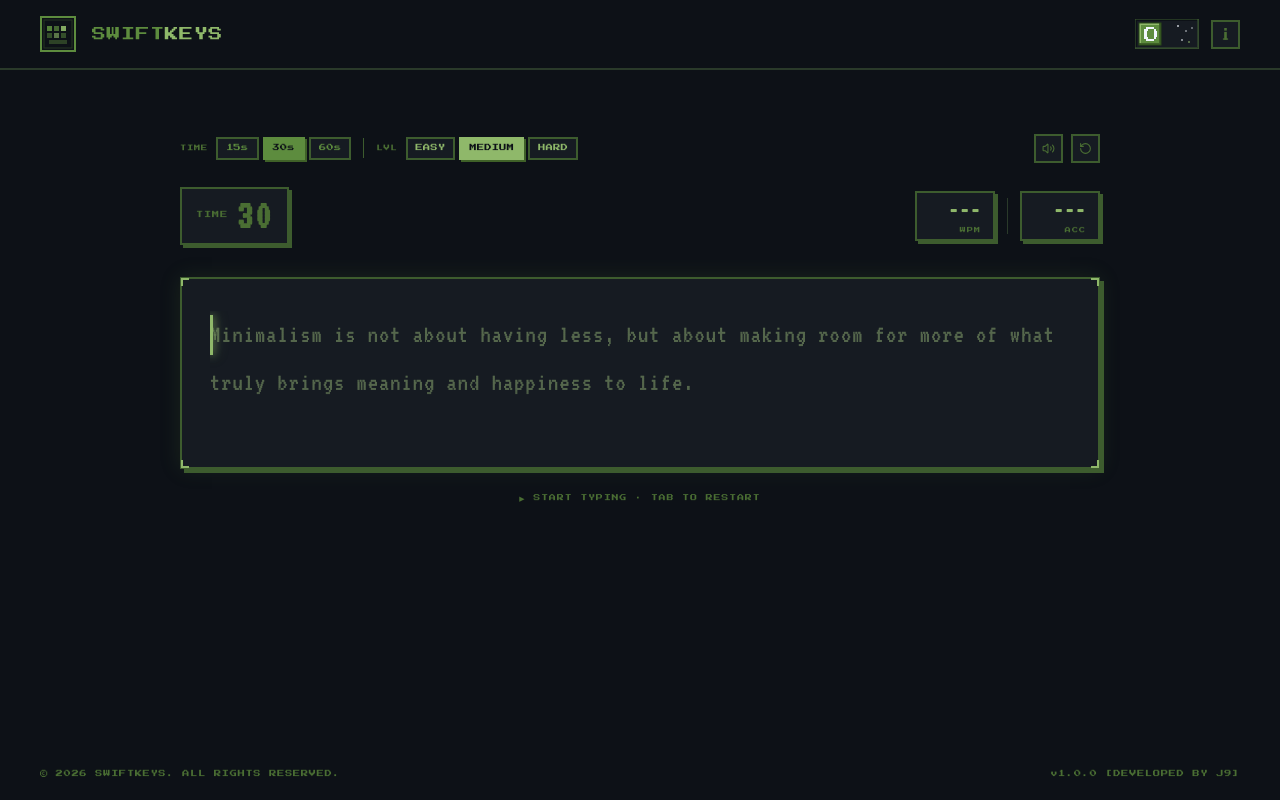
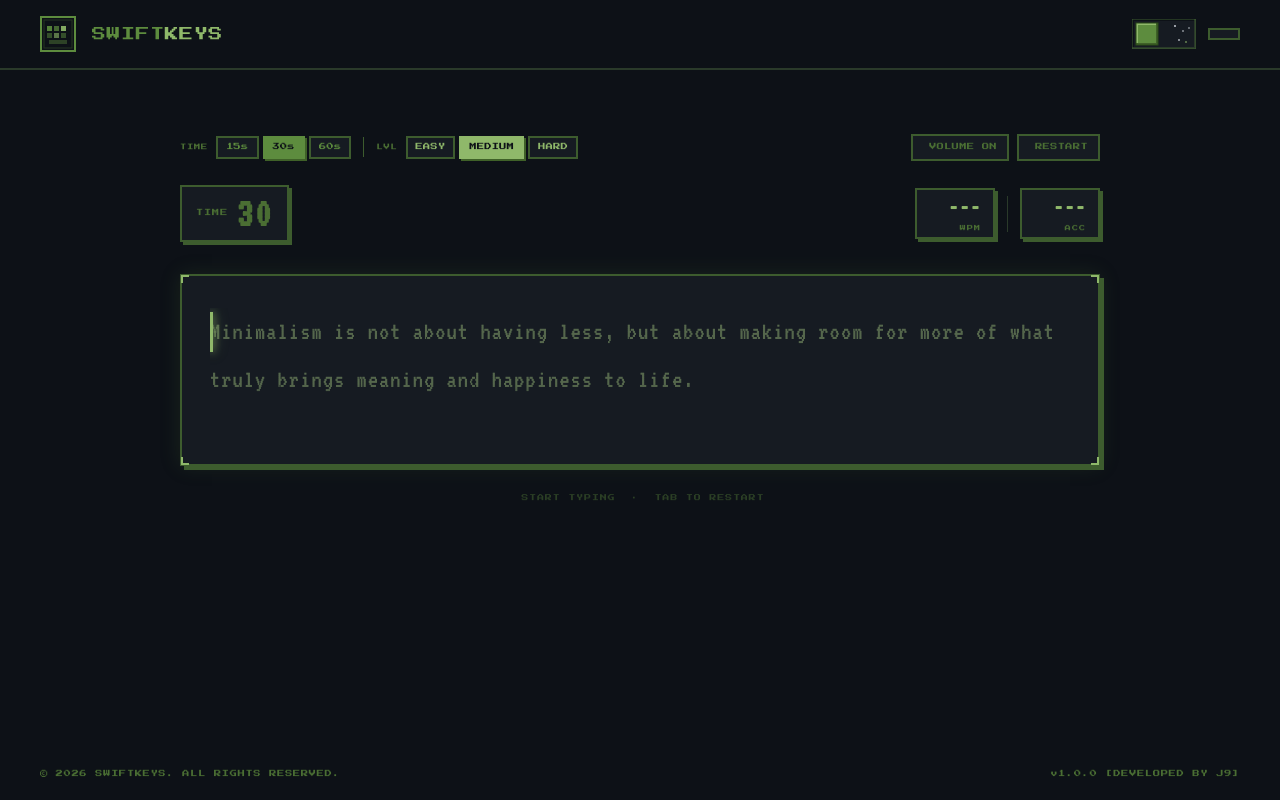
Before and after one commit to janinevallente/swiftkeys, a Next.js app: page / in a window 1280 px wide. Built offline with nearby package versions, Linux system fonts and the light colour scheme; a web font is replaced by a local one.

Commit message:
enh: used pixel icon library for icons, replaced inline styling into tailwind

```diff
--- a/package.json
+++ b/package.json
@@ -9,9 +9,9 @@
     "lint": "next lint"
   },
   "dependencies": {
+    "@hackernoon/pixel-icon-library": "^1.1.0",
     "framer-motion": "^12.38.0",
-    "lucide-react": "^1.3.0",
-    "next": "^16.2.4",
+    "next": "^16.2.6",
     "react": "^19.0.0",
     "react-dom": "^19.0.0",
     "recharts": "^3.8.1"
--- a/src/components/layout/Navbar.tsx
+++ b/src/components/layout/Navbar.tsx
@@ -1,11 +1,12 @@
 "use client";
 
+import { useState } from "react";
 import { motion } from "framer-motion";
 import PixelLogo from "@/components/ui/PixelLogo";
 import PixelToggle from "@/components/ui/PixelToggle";
-import PixelInfoBtn from "@/components/ui/PixelInfoBtn";
+import PixelIconBtn from "@/components/ui/PixelIconBtn";
 import AboutModal from "@/components/ui/modals/AboutModal";
-import { useState } from "react";
+import '@hackernoon/pixel-icon-library/fonts/iconfont.css';
 
 interface NavbarProps {
   isDark: boolean;
@@ -36,7 +37,9 @@ export default function Navbar({ isDark, onToggleTheme }: NavbarProps) {
         {/* Right side: info button + theme toggle */}
         <div className="flex items-center gap-2 sm:gap-3">
           <PixelToggle isDark={isDark} onClick={onToggleTheme} />
-          <PixelInfoBtn onClick={() => setAboutOpen(true)} />
+          <PixelIconBtn onClick={() => setAboutOpen(true)} title="About SwiftKeys" showTitle={false}>
+            <i className="hn hn-info-circle text-[18px]" />
+          </PixelIconBtn>
         </div>
       </motion.nav>
 
--- a/src/components/sections/TypingTest/ControlBar.tsx
+++ b/src/components/sections/TypingTest/ControlBar.tsx
@@ -1,9 +1,9 @@
 "use client";
 
-import { Volume2, VolumeX, RotateCcw } from "lucide-react";
 import type { Difficulty } from "@/lib/texts";
 import PixelBtn from "@/components/ui/PixelBtn";
 import PixelIconBtn from "@/components/ui/PixelIconBtn";
+import '@hackernoon/pixel-icon-library/fonts/iconfont.css';
 
 interface ControlBarProps {
   duration: number;
@@ -37,7 +37,7 @@ export function ControlBar({
     <div className="flex flex-col sm:flex-row items-start sm:items-center justify-between w-full gap-3">
 
       <div className="flex flex-col xs:flex-row items-start xs:items-center gap-2 xs:gap-3 flex-wrap">
-        {/* Duration */}
+        {/* Duration Selection */}
         <div className="flex items-center gap-1">
           <span className="font-pixel text-4xs text-text-muted tracking-wider2 mr-1">TIME</span>
           {durations.map((d) => (
@@ -53,10 +53,10 @@ export function ControlBar({
           ))}
         </div>
 
-        {/* Divider — hidden on mobile */}
+        {/* Divider */}
         <div className="hidden xs:block w-px h-5 bg-border-strong" />
 
-        {/* Difficulty */}
+        {/* Difficulty Selection */}
         <div className="flex items-center gap-1">
           <span className="font-pixel text-4xs text-text-muted tracking-wider2 mr-1">LVL</span>
           {difficulties.map((d) => (
@@ -67,7 +67,6 @@ export function ControlBar({
               onClick={() => { if (!disabled) onDifficulty(d); }}
               amber={true}
             >
-              {/* Shorten labels on mobile */}
               <span className="xs:hidden">{d === "easy" ? "E" : d === "medium" ? "M" : "H"}</span>
               <span className="hidden xs:inline">{d.toUpperCase()}</span>
             </PixelBtn>
@@ -75,13 +74,17 @@ export function ControlBar({
         </div>
       </div>
 
-      {/* Icon buttons */}
+      {/* Control Buttons using HackerNoon Icon Classes */}
       <div className="flex items-center gap-2 self-end sm:self-auto">
-        <PixelIconBtn onClick={onToggleSound} title={soundEnabled ? "Mute" : "Unmute"}>
-          {soundEnabled ? <Volume2 size={13} strokeWidth={2} /> : <VolumeX size={13} strokeWidth={2} />}
+        <PixelIconBtn onClick={onToggleSound} title={soundEnabled ? "VOLUME ON" : "VOLUME OFF"}>
+          {soundEnabled ? (
+            <i className="hn hn-sound-on-solid text-[14px]" />
+          ) : (
+            <i className="hn hn-sound-mute-solid text-[14px]" />
+          )}
         </PixelIconBtn>
-        <PixelIconBtn onClick={onRestart} title="Restart (Tab)">
-          <RotateCcw size={13} strokeWidth={2} />
+        <PixelIconBtn onClick={onRestart} title="Restart">
+          <i className="hn hn-refresh-solid text-[14px]" />
         </PixelIconBtn>
       </div>
     </div>
--- a/src/components/sections/TypingTest/TypingTest.tsx
+++ b/src/components/sections/TypingTest/TypingTest.tsx
@@ -10,6 +10,7 @@ import { StatsBar } from "./StatsBar";
 import { Results } from "../Results/Results";
 import { ControlBar } from "./ControlBar";
 import type { Difficulty } from "@/lib/texts";
+import '@hackernoon/pixel-icon-library/fonts/iconfont.css';
 
 interface TypingTestProps {
   isDark: boolean;
@@ -166,8 +167,9 @@ export function TypingTest({ isDark, onToggleTheme }: TypingTestProps) {
                 spellCheck={false}
               />
               {!focused && (
-                <div className="absolute inset-0 flex items-center justify-center z-10 backdrop-blur-sm font-pixel text-[0.35rem] sm:text-7xs text-text-sub tracking-wider5">
-                  ▶ CLICK TO FOCUS
+                <div className="absolute inset-0 flex items-center justify-center gap-1.5 z-10 backdrop-blur-sm font-pixel text-[0.35rem] sm:text-7xs text-text-sub tracking-wider5">
+                  <i className="hn hn-play-solid text-[10px]" />
+                  <span>CLICK TO FOCUS</span>
                 </div>
               )}
               <TypingArea chars={chars} cursor={cursor} isDark={isDark} />
@@ -175,7 +177,14 @@ export function TypingTest({ isDark, onToggleTheme }: TypingTestProps) {
 
             {/* Hint */}
             <div className="mt-4 sm:mt-6 text-center select-none font-pixel text-[0.3rem] sm:text-5xs text-text-muted tracking-wider4">
-              {status === "idle" ? "▶ START TYPING  ·  TAB TO RESTART" : "TAB TO RESTART"}
+              {status === "idle" ? (
+                <span className="inline-flex items-center gap-1.5 animate-[pulse_1000ms_cubic-bezier(0.4,0,0.6,1)_infinite]">
+                  <i className="hn hn-play-solid text-[9.5px]" />
+                  <span>START TYPING &nbsp;·&nbsp; TAB TO RESTART</span>
+                </span>
+              ) : (
+                "TAB TO RESTART"
+              )}
             </div>
           </motion.div>
         )}
--- a/src/components/ui/PixelIconBtn.tsx
+++ b/src/components/ui/PixelIconBtn.tsx
@@ -2,19 +2,45 @@
 
 import { motion } from "framer-motion";
 
-export default function PixelIconBtn({ children, onClick, title }: {
+interface PixelIconBtnProps {
   children: React.ReactNode;
   onClick: () => void;
   title: string;
-}) {
+  variant?: "default" | "danger";
+  showTitle?: boolean; // New optional toggle prop
+}
+
+export default function PixelIconBtn({
+  children,
+  onClick,
+  title,
+  variant = "default",
+  showTitle = true // Defaults to showing text if not specified
+}: PixelIconBtnProps) {
+
+  // Set up baseline theme states vs solid red danger states
+  const themeClasses = variant === "danger"
+    ? "bg-danger text-white border-danger shadow-[2px_2px_0px_var(--border-strong)] hover:bg-opacity-90"
+    : "bg-bg-surface text-text-muted border-border-strong shadow-pixel-base hover:text-accent hover:border-accent hover:shadow-pixel-accent";
+
   return (
     <motion.button
       whileTap={{ scale: 0.9 }}
       onClick={onClick}
-      title={title}
-      className="flex items-center justify-center bg-bg-surface text-text-muted border-2 border-border-strong shadow-pixel-base cursor-pointer p-1.5 hover:text-accent hover:border-accent hover:shadow-pixel-accent transition-colors duration-150"
+      title={title} // Crucial for icon-only mode so users still see a tooltip on hover
+      className={`flex items-center justify-center border-2 cursor-pointer transition-all duration-150 group ${themeClasses} ${
+        showTitle ? "py-1.5 px-2.5 gap-1.5" : "py-1 px-0.5 min-w-[32px]"
+      }`}
     >
+      {/* Icon injection point */}
       {children}
+
+      {/* Label tracker — only renders when showTitle is true */}
+      {showTitle && (
+        <span className={`font-pixel text-6xs tracking-wider uppercase select-none transition-colors duration-150 ${variant === "danger" ? "text-white" : "text-text-muted group-hover:text-accent"}`}>
+          {title}
+        </span>
+      )}
     </motion.button>
   );
 }
--- a/src/components/ui/PixelInfoBtn.tsx
+++ /dev/null
@@ -1,22 +0,0 @@
-"use client";
-
-export default function PixelInfoBtn({ onClick }: { onClick: () => void }) {
-  return (
-    <button
-      onClick={onClick}
-      title="About SwiftKeys"
-      className="flex items-center justify-center bg-bg-surface border-2 border-border-strong cursor-pointer p-1.5 hover:border-accent hover:text-accent transition-colors duration-150 text-text-muted"
-      style={{ boxShadow: "2px 2px 0px var(--bg-base)" }}
-    >
-      {/* Pixel "i" icon */}
-      <svg
-        width="13" height="13" viewBox="0 0 10 10"
-        style={{ imageRendering: "pixelated" }}
-      >
-        <rect x="4" y="0" width="2" height="2" fill="currentColor" />
-        <rect x="4" y="3" width="2" height="6" fill="currentColor" />
-        <rect x="3" y="8" width="4" height="1" fill="currentColor" />
-      </svg>
-    </button>
-  );
-}
--- a/src/components/ui/PixelToggle.tsx
+++ b/src/components/ui/PixelToggle.tsx
@@ -1,4 +1,5 @@
 "use client";
+import '@hackernoon/pixel-icon-library/fonts/iconfont.css';
 
 export default function PixelToggle({ isDark, onClick }: { isDark: boolean; onClick: () => void }) {
   const trackW    = 64;
@@ -17,21 +18,17 @@ export default function PixelToggle({ isDark, onClick }: { isDark: boolean; onCl
   const thumbHi    = isDark ? "#8fb86a" : "#ffffff";   // amber (lighter green) / white
   const thumbBord  = isDark ? "#2a4a18" : "#888888";   // darker green / border-strong
 
-  const moonColor  = "#f0f6fc";  // text-primary dark — icy near-white
-  const moonCutout = isDark ? "#5d8c3e" : "#ffffff";   // matches thumb fill
-
   return (
     <button
       onClick={onClick}
       title={isDark ? "Switch to light mode" : "Switch to dark mode"}
-      className="cursor-pointer bg-transparent border-none p-0 select-none shrink-0"
-      style={{ imageRendering: "pixelated" }}
+      className="cursor-pointer bg-transparent border-none p-0 select-none shrink-0 [image-rendering:pixelated]"
     >
       <svg
         width={trackW}
         height={trackH}
         viewBox={`0 0 ${trackW} ${trackH}`}
-        style={{ imageRendering: "pixelated", display: "block" }}
+        className="[image-rendering:pixelated] block"
       >
         {/* Track fill */}
         <rect x="0" y="0" width={trackW} height={trackH} fill={track} />
@@ -44,10 +41,10 @@ export default function PixelToggle({ isDark, onClick }: { isDark: boolean; onCl
         {/* Track border */}
         <rect x="0" y="0" width={trackW} height={trackH} fill="none" stroke={trackBord} strokeWidth="1" />
 
-        {/* Stars (dark) or clouds (light) on the inactive side */}
+        {/* Stars/Clouds are now shifted dynamically to the open, inactive side */}
         {isDark ? (
           <>
-            {/* Pixel stars — using text-primary #f0f6fc */}
+            {/* Dark Mode: Thumb is on the LEFT (x=4), so show stars on the RIGHT side */}
             <rect x="42" y="6"  width="2" height="2" fill="#f0f6fc" opacity="0.6" />
             <rect x="50" y="11" width="2" height="2" fill="#f0f6fc" opacity="0.4" />
             <rect x="46" y="20" width="2" height="2" fill="#f0f6fc" opacity="0.5" />
@@ -56,13 +53,13 @@ export default function PixelToggle({ isDark, onClick }: { isDark: boolean; onCl
           </>
         ) : (
           <>
-            {/* Pixel clouds — using border-strong #888888 */}
-            <rect x="40" y="10" width="4" height="2" fill="#888888" opacity="0.4" />
-            <rect x="38" y="12" width="8" height="4" fill="#888888" opacity="0.4" />
-            <rect x="40" y="16" width="4" height="2" fill="#888888" opacity="0.4" />
-            <rect x="50" y="16" width="4" height="2" fill="#888888" opacity="0.3" />
-            <rect x="48" y="18" width="8" height="3" fill="#888888" opacity="0.3" />
-            <rect x="50" y="21" width="4" height="2" fill="#888888" opacity="0.3" />
+            {/* Light Mode: Thumb is on the RIGHT (x=38), so shift clouds to the LEFT side (x decreased by 32) */}
+            <rect x="8"  y="10" width="4" height="2" fill="#6d6c6c" opacity="0.4" />
+            <rect x="6"  y="12" width="8" height="4" fill="#6d6c6c" opacity="0.4" />
+            <rect x="8"  y="16" width="4" height="2" fill="#6d6c6c" opacity="0.4" />
+            <rect x="18" y="16" width="4" height="2" fill="#6d6c6c" opacity="0.3" />
+            <rect x="16" y="18" width="8" height="3" fill="#6d6c6c" opacity="0.3" />
+            <rect x="18" y="21" width="4" height="2" fill="#6d6c6c" opacity="0.3" />
           </>
         )}
 
@@ -79,37 +76,16 @@ export default function PixelToggle({ isDark, onClick }: { isDark: boolean; onCl
           {/* Thumb border */}
           <rect x="0" y="0" width={thumbSize} height={thumbSize} fill="none" stroke={thumbBord} strokeWidth="1" />
 
-          {/* Icon */}
-          {isDark ? (
-            // Moon — pixel crescent in text-primary color
-            <>
-              <rect x="7"  y="4"  width="8" height="2" fill={moonColor} />
-              <rect x="5"  y="6"  width="4" height="2" fill={moonColor} />
-              <rect x="13" y="6"  width="4" height="2" fill={moonColor} />
-              <rect x="5"  y="8"  width="3" height="6" fill={moonColor} />
-              <rect x="15" y="8"  width="3" height="6" fill={moonColor} />
-              <rect x="5"  y="14" width="4" height="2" fill={moonColor} />
-              <rect x="13" y="14" width="4" height="2" fill={moonColor} />
-              <rect x="7"  y="16" width="8" height="2" fill={moonColor} />
-              {/* Crescent cutout */}
-              <rect x="9"  y="6"  width="6" height="2" fill={moonCutout} />
-              <rect x="8"  y="8"  width="7" height="6" fill={moonCutout} />
-              <rect x="9"  y="14" width="6" height="2" fill={moonCutout} />
-            </>
-          ) : (
-            // Sun — accent (#222222) center, accent-dim (#444444) rays
-            <>
-              <rect x="8"  y="8"  width="6" height="6" fill="#222222" />
-              <rect x="10" y="4"  width="2" height="3" fill="#444444" />
-              <rect x="10" y="15" width="2" height="3" fill="#444444" />
-              <rect x="4"  y="10" width="3" height="2" fill="#444444" />
-              <rect x="15" y="10" width="3" height="2" fill="#444444" />
-              <rect x="5"  y="5"  width="2" height="2" fill="#444444" />
-              <rect x="15" y="5"  width="2" height="2" fill="#444444" />
-              <rect x="5"  y="15" width="2" height="2" fill="#444444" />
-              <rect x="15" y="15" width="2" height="2" fill="#444444" />
-            </>
-          )}
+          {/* HackerNoon Font Icons */}
+          <foreignObject x="0" y="0" width={thumbSize} height={thumbSize}>
+            <div className="w-full h-full flex items-center justify-center pointer-events-none select-none">
+              {isDark ? (
+                <i className="hn hn-moon-solid text-[12px] leading-none" />
+              ) : (
+                <i className="hn hn-sun-solid text-[12px] leading-none"/>
+              )}
+            </div>
+          </foreignObject>
         </g>
       </svg>
     </button>
```
Also changed, not shown: src/components/sections/Results/Results.tsx (+37 -23 lines), src/components/sections/Results/ScoreHistory.tsx (+27 -22 lines), src/components/sections/TypingTest/TypingArea.tsx (+12 -21 lines), src/components/ui/modals/AboutModal.tsx (+32 -51 lines), src/components/ui/modals/ClearModal.tsx (+6 -13 lines), 1 other file (tests, documents, lock files or other folders).
